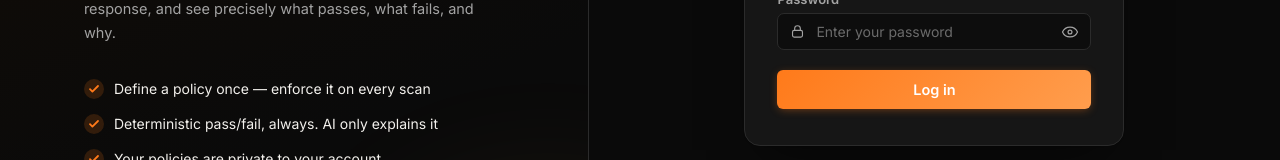
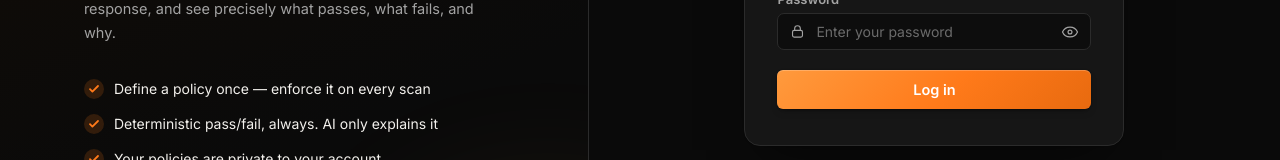
Before and after one commit to kjayavardhan02/Hedr, a Next.js app in the folder frontend/: page /login in a window 1280 px wide. Shown: the part 409-569 px from the top of the page. Built offline with nearby package versions, Linux system fonts and the light colour scheme; no server answers.

Commit message:
Give primary buttons a richer gradient and layered shadow
Tunes the .btn gradient to a 3-stop orange and swaps the flat drop
shadow for a layered elevation + glossy inset highlight, with matching
hover/press states, so buttons read as physical, pressable surfaces
rather than a single flat color.

```diff
--- a/frontend/src/app/globals.css
+++ b/frontend/src/app/globals.css
@@ -393,7 +393,7 @@ select:focus {
   align-items: center;
   justify-content: center;
   gap: 6px;
-  background: linear-gradient(135deg, var(--accent), #ff9d4d);
+  background: linear-gradient(135deg, #ff9a3d, var(--accent) 55%, #e86a0f);
   color: white;
   border: none;
   border-radius: 6px;
@@ -402,7 +402,10 @@ select:focus {
   font-weight: 600;
   position: relative;
   overflow: hidden;
-  box-shadow: 0 2px 10px -2px rgba(255, 122, 26, 0.45);
+  box-shadow:
+    0 1px 2px rgba(0, 0, 0, 0.3),
+    0 4px 10px -4px rgba(0, 0, 0, 0.4),
+    inset 0 1px 0 rgba(255, 255, 255, 0.22);
 }
 
 .btn::after {
@@ -862,13 +865,19 @@ select:focus {
 
 .btn:hover:not(:disabled) {
   filter: brightness(1.08);
-  box-shadow: 0 4px 18px -2px rgba(255, 122, 26, 0.6);
-  transform: translateY(-1px);
+  transform: translateY(-2px) scale(1.015);
+  box-shadow:
+    0 2px 4px rgba(0, 0, 0, 0.3),
+    0 10px 20px -8px rgba(0, 0, 0, 0.5),
+    inset 0 1px 0 rgba(255, 255, 255, 0.3);
 }
 
 .btn:active:not(:disabled) {
   transform: scale(0.97);
   filter: brightness(0.98);
+  box-shadow:
+    0 1px 2px rgba(0, 0, 0, 0.3),
+    inset 0 1px 0 rgba(255, 255, 255, 0.15);
 }
 
 .btn-secondary:hover:not(:disabled) {
```
